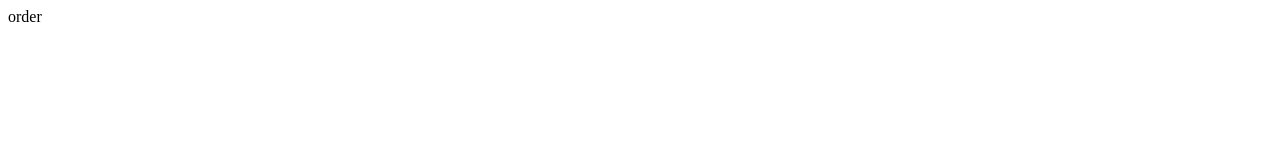
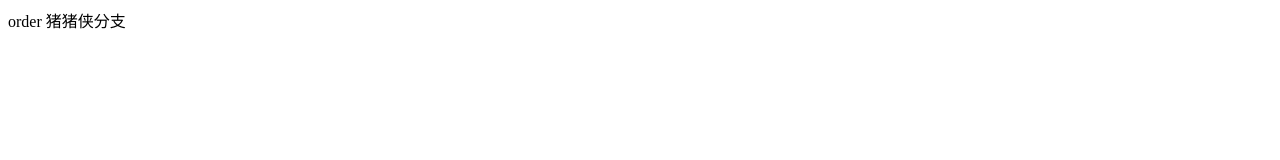
Before and after one commit to qiao22/supermall, a Vue app: page /order in a window 1280 px wide. Shown: the top 160 px of the page. Built offline with nearby package versions, Linux system fonts and the light colour scheme.

Commit message:
分支修改

```diff
--- a/src/pages/order/Order.vue
+++ b/src/pages/order/Order.vue
@@ -1,6 +1,6 @@
 <template>
     <div>
-        order
+        order  猪猪侠分支
     </div>
 </template>
 
```
